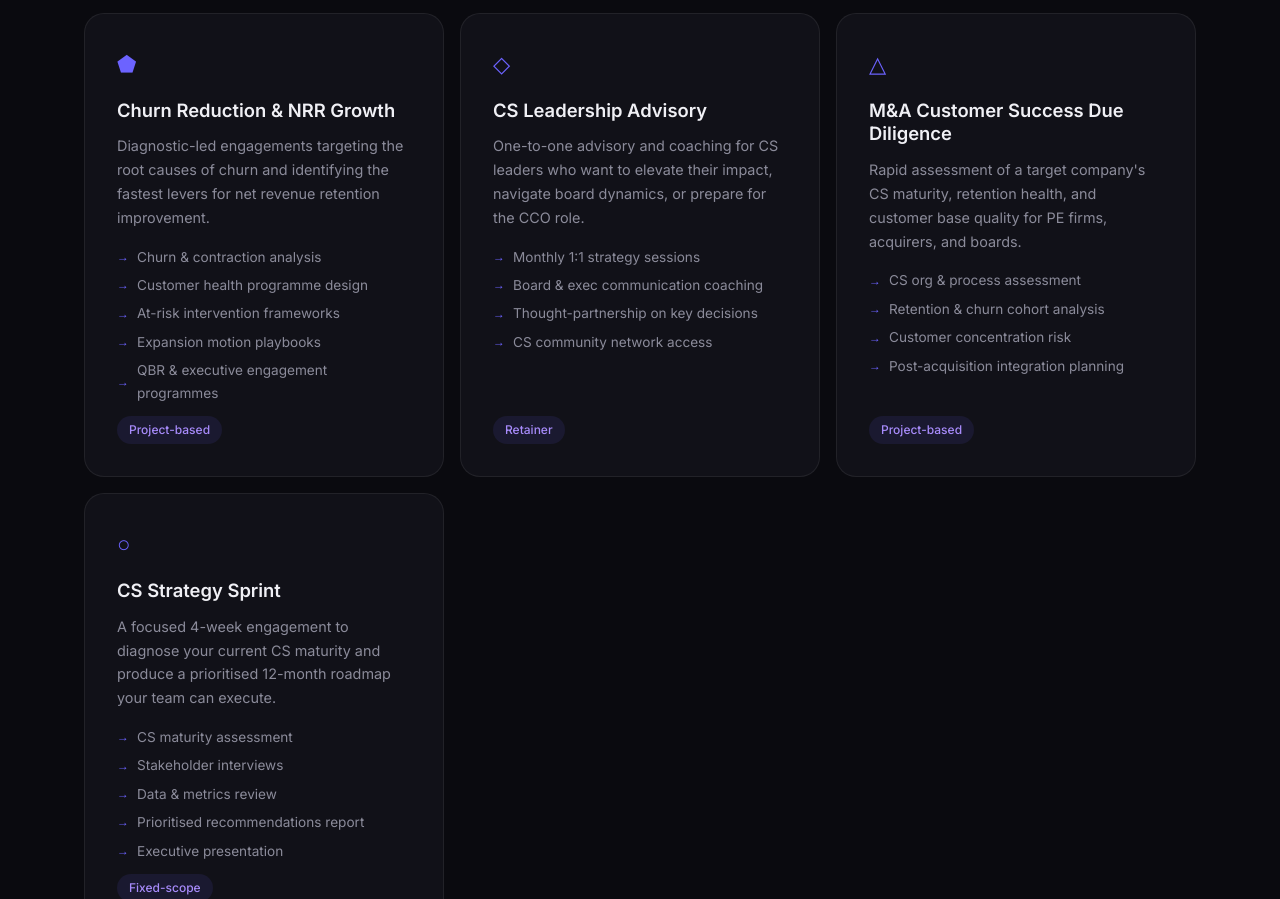
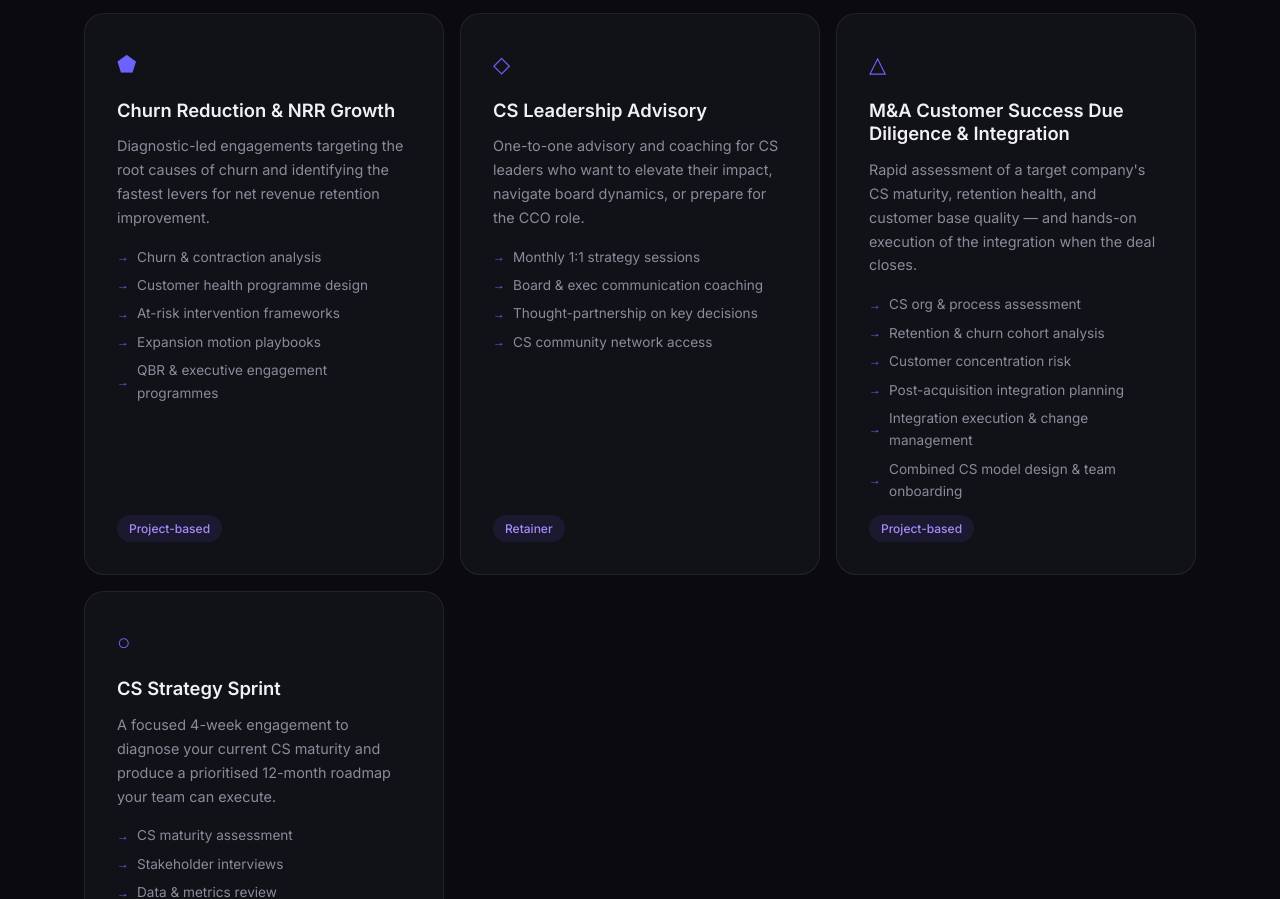
Before and after one commit to jonmell78/jonmell-website, a plain HTML site: page index.html in a window 1280 px wide. Shown: the part 1881-2780 px from the top of the page. Drawn offline with Linux system fonts and the light colour scheme.

Commit message:
Expand M&A service to include post-acquisition integration execution

```diff
--- a/index.html
+++ b/index.html
@@ -222,16 +222,18 @@
 
         <div class="service-card">
           <div class="service-icon">△</div>
-          <h3>M&amp;A Customer Success Due Diligence</h3>
+          <h3>M&amp;A Customer Success Due Diligence &amp; Integration</h3>
           <p>
-            Rapid assessment of a target company's CS maturity, retention health, and
-            customer base quality for PE firms, acquirers, and boards.
+            Rapid assessment of a target company's CS maturity, retention health, and customer
+            base quality — and hands-on execution of the integration when the deal closes.
           </p>
           <ul class="service-list">
             <li>CS org &amp; process assessment</li>
             <li>Retention &amp; churn cohort analysis</li>
             <li>Customer concentration risk</li>
             <li>Post-acquisition integration planning</li>
+            <li>Integration execution &amp; change management</li>
+            <li>Combined CS model design &amp; team onboarding</li>
           </ul>
           <span class="service-tag">Project-based</span>
         </div>
```
